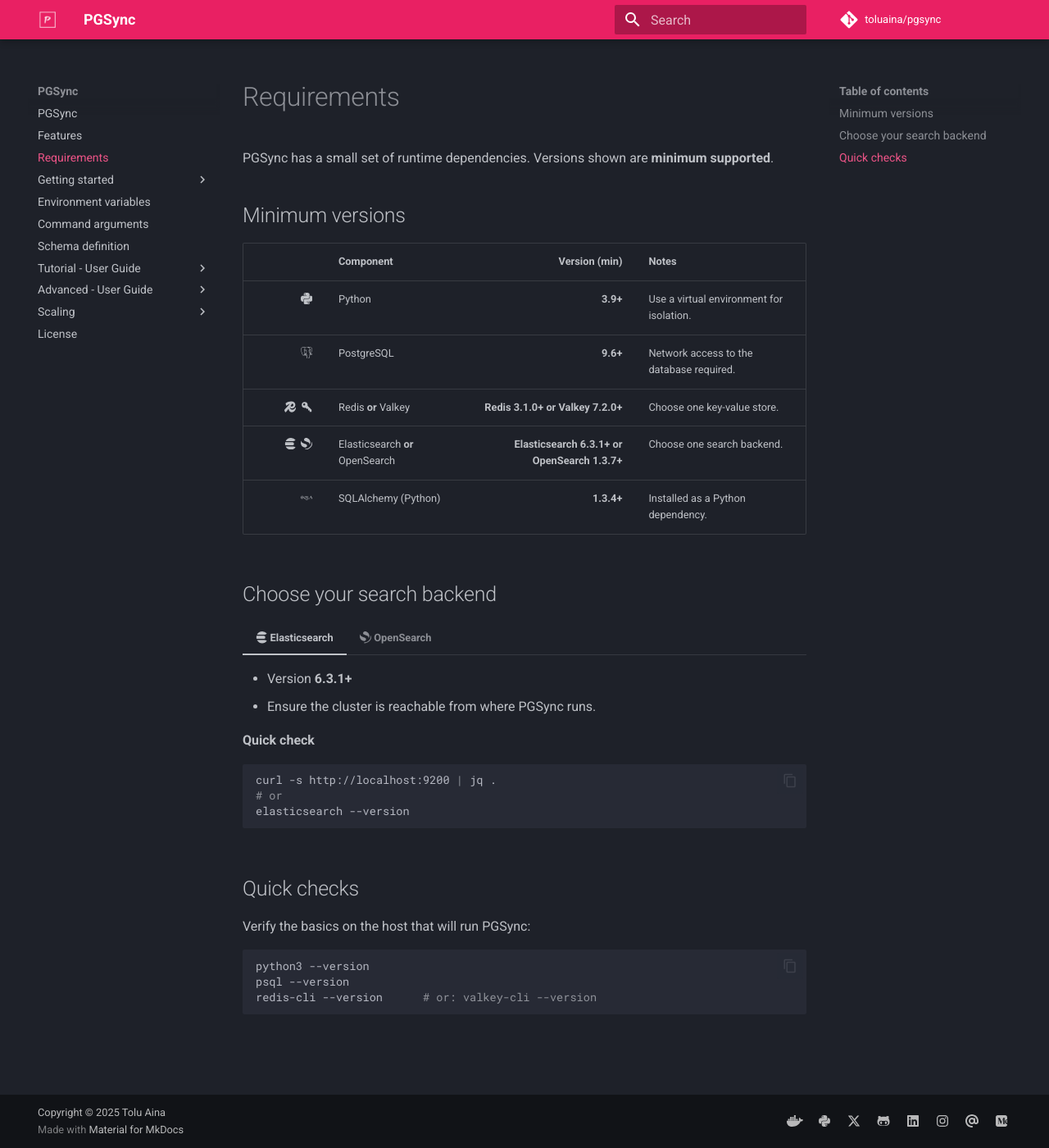
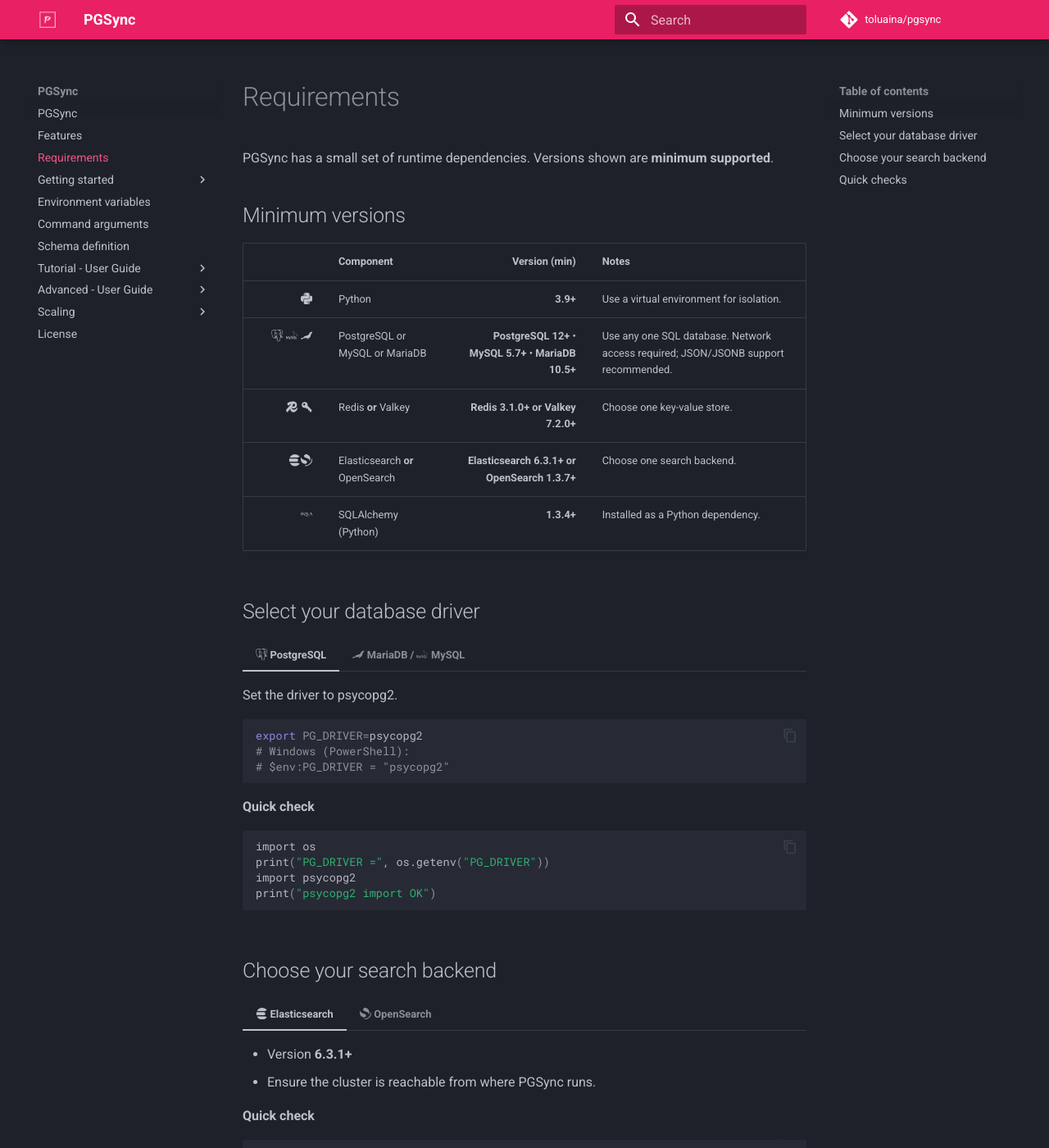
Before and after one commit to toluaina/toluaina.github.io, an MkDocs documentation site: the page built from docs/requirements/index.md, in a window 1280 px wide and 1400 px high. Shown: the whole window at 82% size. Built offline with MkDocs 1.6.1 and Material for MkDocs 9.7.7, drawn with Linux system fonts in a browser that asks for light colours; comment, search, counter and statistics services are not loaded.

Commit message:
Update docs to add support for MySQL/MariaDB

````diff
--- a/docs/requirements/index.md
+++ b/docs/requirements/index.md
@@ -7,10 +7,52 @@ PGSync has a small set of runtime dependencies. Versions shown are **minimum sup
 |  | Component | Version (min) | Notes |
 |---:|---|---:|---|
 | :simple-python: | Python | **3.9+** | Use a virtual environment for isolation. |
-| :simple-postgresql: | PostgreSQL | **9.6+** | Network access to the database required. |
-| :simple-redis:  :material-key-variant: | Redis **or** Valkey | **Redis 3.1.0+** **or** **Valkey 7.2.0+** | Choose one key-value store. |
-| :simple-elasticsearch:  :simple-opensearch: | Elasticsearch **or** OpenSearch | **Elasticsearch 6.3.1+** **or** **OpenSearch 1.3.7+** | Choose one search backend. |
+| :simple-postgresql: :simple-mysql: :simple-mariadb: | PostgreSQL or MySQL or MariaDB | **PostgreSQL 12+** • **MySQL 5.7+** • **MariaDB 10.5+** | Use any one SQL database. Network access required; JSON/JSONB support recommended. |
+| :simple-redis: :material-key-variant: | Redis **or** Valkey | **Redis 3.1.0+** **or** **Valkey 7.2.0+** | Choose one key-value store. |
+| :simple-elasticsearch::simple-opensearch: | Elasticsearch **or** OpenSearch | **Elasticsearch 6.3.1+** **or** **OpenSearch 1.3.7+** | Choose one search backend. |
 | :simple-sqlalchemy: | SQLAlchemy (Python) | **1.3.4+** | Installed as a Python dependency. |
+
+
+## Select your database driver
+
+=== ":simple-postgresql:{ .tab-icon .icon-postgresql } PostgreSQL"
+    Set the driver to psycopg2.
+
+    ```bash
+    export PG_DRIVER=psycopg2
+    # Windows (PowerShell):
+    # $env:PG_DRIVER = "psycopg2"
+    ```
+
+    **Quick check**
+    ```bash
+    import os
+    print("PG_DRIVER =", os.getenv("PG_DRIVER"))
+    import psycopg2
+    print("psycopg2 import OK")
+    ```
+
+=== ":simple-mariadb:{ .tab-icon .icon-mariadb } MariaDB / :simple-mysql:{ .tab-icon } MySQL"
+    Set the driver to PyMySQL.
+
+    ```bash
+    export PG_DRIVER=pymysql
+    # Windows (PowerShell):
+    # $env:PG_DRIVER = "pymysql"
+    ```
+
+    **Quick check**
+    ```bash
+    import os
+    print("PG_DRIVER =", os.getenv("PG_DRIVER"))
+    import pymysql
+    print("PyMySQL import OK")
+    ```
+
+    !!! tip
+    This only selects the Python DB driver; your connection URL/envs stay the same.
+    Supported databases: PostgreSQL 9.6+, MySQL 8.0+, MariaDB 10.3+.
+
 
 
 ## Choose your search backend
--- a/mkdocs.yml
+++ b/mkdocs.yml
@@ -3,7 +3,7 @@ site_name: PGSync
 site_url: https://toluaina.github.io
 site_author: Tolu Aina
 site_description: >-
-  PGSync simplifies your data pipeline by integrating Postgres into Elasticsearch/OpenSearch.
+  PGSync simplifies your data pipeline by integrating Postgres/MySQL/MariaDB into Elasticsearch/OpenSearch.
 
 # Repository
 repo_name: toluaina/pgsync
````
Also changed, not shown: docs/env-vars/index.md (+1 -0 lines), docs/features/index.md (+8 -3 lines), docs/funding.json (+4 -4 lines), docs/index.md (+3 -3 lines).
